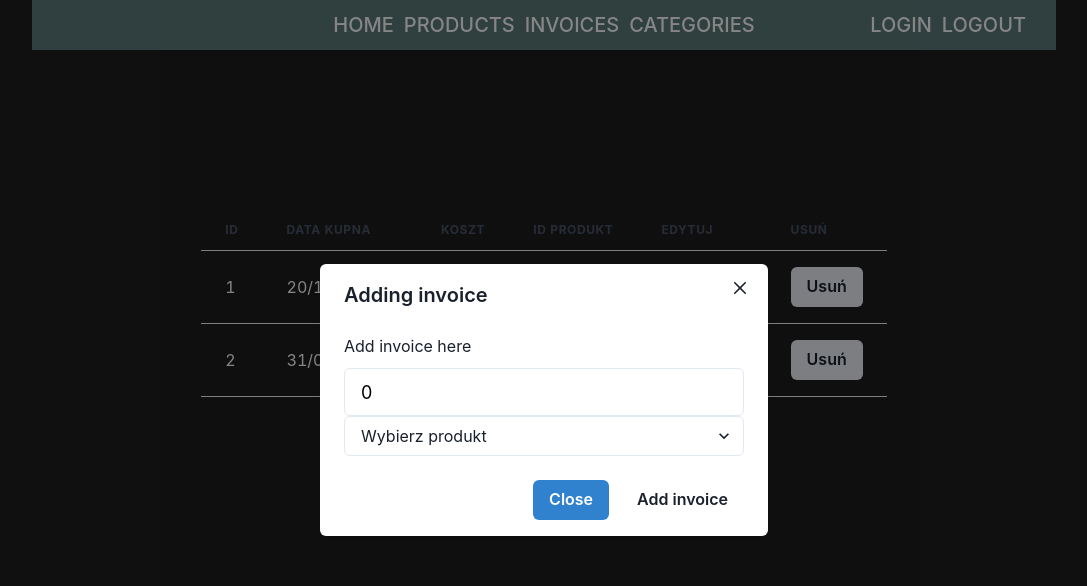
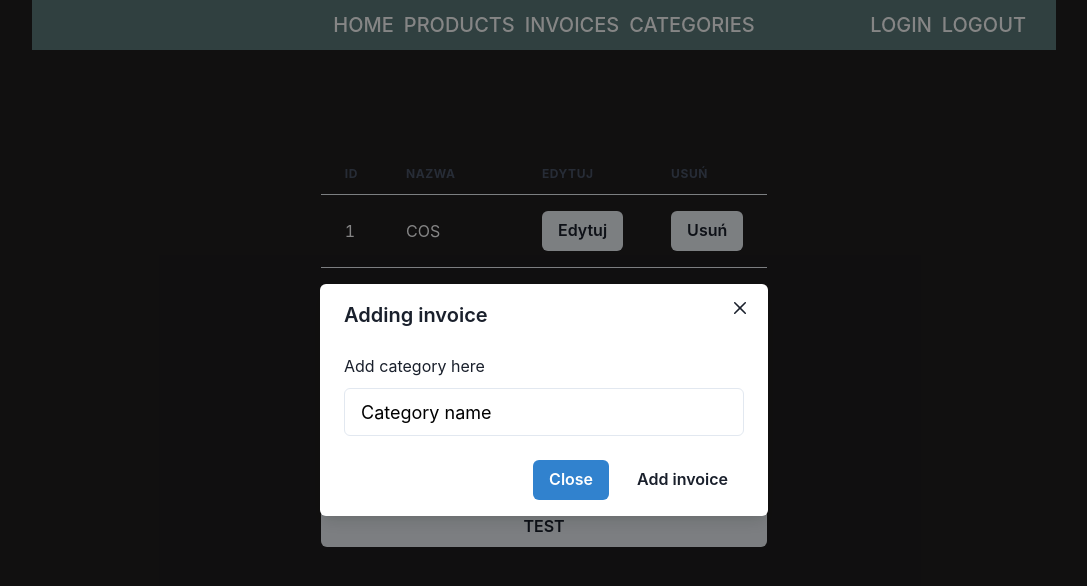
Before and after one commit to micad132/BAI-PROJEKT, a React (Vite) app in the folder warehouseManagement/: page /categories in a window 1280 px wide. Both pictures are taken after a click on the button "Add invoice". Shown: the top 586 px of the page, without its empty margins (96-1183 px from the left). Built offline with nearby package versions, Linux system fonts and the light colour scheme.

Commit message:
interceptor added

```diff
--- a/warehouseManagement/src/mock/mockData.mock.ts
+++ b/warehouseManagement/src/mock/mockData.mock.ts
@@ -92,3 +92,22 @@ export const InvoiceTableHeader = [
     isNumeric: false,
   },
 ];
+
+export const CATEGORIES_TABLE_HEADERS = [
+  {
+    name: 'ID',
+    isNumeric: false,
+  },
+  {
+    name: 'Nazwa',
+    isNumeric: false,
+  },
+  {
+    name: 'Edytuj',
+    isNumeric: false,
+  },
+  {
+    name: 'Usuń',
+    isNumeric: false,
+  },
+] as const;
--- a/warehouseManagement/src/pages/AuthPage/LoginPage.container.tsx
+++ b/warehouseManagement/src/pages/AuthPage/LoginPage.container.tsx
@@ -67,7 +67,7 @@ const LoginPageContainer = () => {
   const onSubmitHandler = async (e: any) => {
     setIsLoginSending(true);
     e.preventDefault();
-    const { data } = await axios.post('http://localhost:8000/token', { username, password }, { headers: { 'content-type': 'application/x-www-form-urlencoded' } });
+    const { data } = await axios.post('http://localhost:8000/SignIn', { username, password }, { headers: { 'content-type': 'application/x-www-form-urlencoded' } });
     console.log('DATA', data);
     localStorage.setItem('accessToken', data.access_token);
     localStorage.setItem('refreshToken', data.refresh_token);
--- a/warehouseManagement/src/pages/CategoriesPage/CategoriesPage.container.tsx
+++ b/warehouseManagement/src/pages/CategoriesPage/CategoriesPage.container.tsx
@@ -1,11 +1,73 @@
+import {
+  Button,
+  Td, Th, Tr, useToast,
+} from '@chakra-ui/react';
+import { ChangeEvent, useState } from 'react';
 import SinglePageWrapperComponent from '../../components/singlePageWrapper.component.tsx';
 import TableComponent from '../../components/table.component.tsx';
 import ModalComponent from '../../components/modal.component.tsx';
+import { CATEGORIES_TABLE_HEADERS } from '../../mock/mockData.mock.ts';
+import { Category } from '../../models/Category.model.ts';
+import InputComponent from '../../components/input.component.tsx';
+import { sanitizeData } from '../../services/validators/validator.ts';
+import { INITIAL_PRODUCT_VALUES } from '../../models/Product.model.ts';
+import { fetchingCategoriesThunk } from '../../store/reducers/categoryReducer.tsx';
+import { useAppDispatch } from '../../store';
+import api from '../../services/api/AxiosApi.ts';
+
+const MOCKED_DATA: Category[] = [
+  {
+    id: '1',
+    name: 'COS',
+  },
+  {
+    id: '2',
+    name: 'GUWIENKO',
+  },
+  {
+    id: '3',
+    name: 'JOTDE',
+  },
+];
 
 const CategoriesPageContainer = () => {
-    (
+  const toast = useToast();
+  const dispatch = useAppDispatch();
+  const [addCategoryData, setAddCategoryData] = useState<string>('');
+  const [editCategoryData, setEditCategoryData] = useState<string>('');
+  const deleteCategoryHandler = () => {
+    console.log('USUWANIE PRODUKTU');
+  };
 
+  const onChangeHandler = (e: ChangeEvent<HTMLInputElement>) => {
+    setAddCategoryData(sanitizeData(e.target.value));
+  };
 
+  const onEditChangeHandler = (e: ChangeEvent<HTMLInputElement>) => {
+    setEditCategoryData(sanitizeData(e.target.value));
+  };
+
+  const editCategoryHandler = () => {
+    console.log('EDYCJA PRODUKTU');
+    toast({
+      title: 'Product edited',
+      status: 'success',
+      duration: 3000,
+      isClosable: true,
+    });
+  };
+
+  const addCategoryHandler = () => {
+    toast({
+      title: 'Category added',
+      description: 'Category added',
+      status: 'success',
+      duration: 9000,
+      isClosable: true,
+      position: 'top-right',
+    });
+    setAddCategoryData('');
+  };
 
   const deletingProductModalContent = (name: string) => (
     <div>
@@ -17,12 +79,62 @@ const deletingProductModalContent = (name: string) => (
     </div>
   );
 
-  return(<SinglePageWrapperComponent>
+  const editingProductModalContent = (id: number, name: string) => (
+    <div>
+      <h4>
+        Edit
+        {name}
+        {' '}
+        here
+      </h4>
+      <InputComponent placeholder="Category name" value={editCategoryData} onChange={onEditChangeHandler} />
+    </div>
+  );
+
+  const addingCategoryModalContent = (
+    <div>
+      <h4>Add category here</h4>
+      <InputComponent
+        placeholder="Category name"
+        value={addCategoryData}
+        onChange={onChangeHandler}
+      />
+    </div>
+  );
+
+  const mappedData = MOCKED_DATA.map((data) => (
+    <Tr key={data.id}>
+      <Td>{data.id}</Td>
+      <Td>{data.name}</Td>
+      <Td>
+        <ModalComponent
+          buttonText="Edytuj"
+          modalHeader="Edytuj kategorie"
+          modalAction={editCategoryHandler}
+          modalContent={editingProductModalContent(Number(data.id), data.name)}
+        />
+      </Td>
+      <Td>
+        <ModalComponent
+          modalHeader="Usuń kategorie"
+          buttonText="Usuń"
+          modalAction={deleteCategoryHandler}
+          modalContent={deletingProductModalContent(data.name)}
+        />
+      </Td>
+    </Tr>
+  ));
+  const mappedHeaders = CATEGORIES_TABLE_HEADERS.map((header, index) => <Th isNumeric={header.isNumeric} key={index}>{header.name}</Th>);
+
+  return (
+    <SinglePageWrapperComponent>
       <TableComponent tableCaption="Categories" mappedData={mappedData} mappedHeaders={mappedHeaders} />
       <div style={{ flex: '0' }}>
         <ModalComponent buttonText="Add invoice" modalAction={addCategoryHandler} modalHeader="Adding invoice" modalContent={addingCategoryModalContent} />
       </div>
+      <Button onClick={() => dispatch(fetchingCategoriesThunk())}>TEST</Button>
     </SinglePageWrapperComponent>
-)};
+  );
+};
 
 export default CategoriesPageContainer;
--- a/warehouseManagement/src/pages/HomePage/Home.container.tsx
+++ b/warehouseManagement/src/pages/HomePage/Home.container.tsx
@@ -6,11 +6,11 @@ import ContentTableComponent from './components/ContentTable.component.tsx';
 import { fetchingCategoriesThunk } from '../../store/reducers/categoryReducer.tsx';
 
 const HomeContainer = () => {
-  const dispatch = useAppDispatch();
+  // const dispatch = useAppDispatch();
   const loggedUser = useAppSelector(getLoggedUser);
-  useEffect(() => {
-    dispatch(fetchingCategoriesThunk());
-  }, [dispatch]);
+  // useEffect(() => {
+  //   dispatch(fetchingCategoriesThunk());
+  // }, [dispatch]);
   return (
     <div>
       <LoggedUserComponent username={loggedUser.username} />
--- a/warehouseManagement/src/pages/ProductPage/ProductPage.container.tsx
+++ b/warehouseManagement/src/pages/ProductPage/ProductPage.container.tsx
@@ -94,6 +94,7 @@ const ProductPageContainer = () => {
     </div>
   );
 
+  // eslint-disable-next-line react/no-array-index-key
   const mappedHeaders = ProductTableHeader.map((header, index) => <Th isNumeric={header.isNumeric} key={index}>{header.name}</Th>);
   const mappedData = mockedProducts.map((data) => (
     <Tr key={data.id}>
--- a/warehouseManagement/src/routes/index.tsx
+++ b/warehouseManagement/src/routes/index.tsx
@@ -5,6 +5,7 @@ import LoginPageContainer from '../pages/AuthPage/LoginPage.container.tsx';
 import RegisterPageContainer from '../pages/AuthPage/RegisterPage.container.tsx';
 import ProductPageContainer from '../pages/ProductPage/ProductPage.container.tsx';
 import InvoicePageContainer from '../pages/InvoicePage/InvoicePage.container.tsx';
+import CategoriesPageContainer from '../pages/CategoriesPage/CategoriesPage.container.tsx';
 
 const routes = (
   <Routes>
@@ -14,7 +15,7 @@ const routes = (
     <Route path="/register" element={<RegisterPageContainer />} />
     <Route path="/products" element={<ProductPageContainer />} />
     <Route path="/invoices" element={<InvoicePageContainer />} />
-    <Route path="/categories" element={<InvoicePageContainer />} />
+    <Route path="/categories" element={<CategoriesPageContainer />} />
   </Routes>
 );
 
--- /dev/null
+++ b/warehouseManagement/src/services/api/AxiosApi.ts
@@ -0,0 +1,47 @@
+import axios from 'axios';
+
+const api = axios.create({
+  baseURL: 'http://localhost:8000/',
+});
+
+api.interceptors.request.use(
+  (config) => {
+    const token = localStorage.getItem('token');
+    if (token) {
+      config.headers.authorization = `Bearer ${token}`;
+    }
+    return config;
+  },
+  (error) => Promise.reject(error),
+);
+
+api.interceptors.response.use(
+  (response) => response,
+  async (error) => {
+    const originalRequest = error.config;
+    console.log('original', originalRequest);
+
+    if (error.response.status === 401 && !originalRequest._retry) {
+      originalRequest._retry = true;
+
+      try {
+        const refreshToken = localStorage.getItem('refreshToken');
+        console.log('refreshtoken', refreshToken);
+        const response = await axios.post('http://localhost:8000/refresh', { refreshToken }, { headers: { 'content-type': 'application/x-www-form-urlencoded' } });
+        console.log('RESPONSE', response.data);
+        const { access_token } = response.data;
+
+        localStorage.setItem('token', access_token);
+
+        originalRequest.headers.Authorization = `Bearer ${access_token}`;
+        return await axios(originalRequest);
+      } catch (error) {
+        console.error(error);
+      }
+    }
+
+    return Promise.reject(error);
+  },
+);
+
+export default api;
--- a/warehouseManagement/src/store/reducers/categoryReducer.tsx
+++ b/warehouseManagement/src/store/reducers/categoryReducer.tsx
@@ -2,6 +2,7 @@ import { createAsyncThunk, createSlice } from '@reduxjs/toolkit';
 import axios from 'axios';
 import { type RootState } from '../index';
 import { Category } from '../../models/Category.model.ts';
+import api from '../../services/api/AxiosApi.ts';
 
 interface CategoryReducer {
   categories: Category[],
@@ -16,13 +17,14 @@ const initialState: CategoryReducer = {
 export const fetchingCategoriesThunk = createAsyncThunk(
   'test',
   async () => {
-    const token = localStorage.getItem('access_token');
+    const token = localStorage.getItem('accessToken');
     try {
-      const data = await axios.get('http://localhost:8080/category/', {
-        headers: {
-          Authorization: `Bearer ${token}`,
-        },
-      });
+      const data = await api.get('http://localhost:8000/category/');
+      // const data = await axios.get('http://localhost:8000/category/', {
+      //   headers: {
+      //     Authorization: `Bearer ${token}`,
+      //   },
+      // });
       console.log('DATA KAT', data);
     } catch (e) {
       console.log(e);
@@ -39,7 +41,7 @@ const categorySlice = createSlice({
   reducers: {},
   extraReducers(builder) {
     builder.addCase(fetchingCategoriesThunk.fulfilled, (state, action) => {
-      state.categories = action.payload;
+      // state.categories = action.payload;
       state.isLoaded = true;
     });
   },
```
Also changed, not shown: warehouseManagement/.eslintrc.json. Lines whose indentation alone changed are shown as unchanged.
